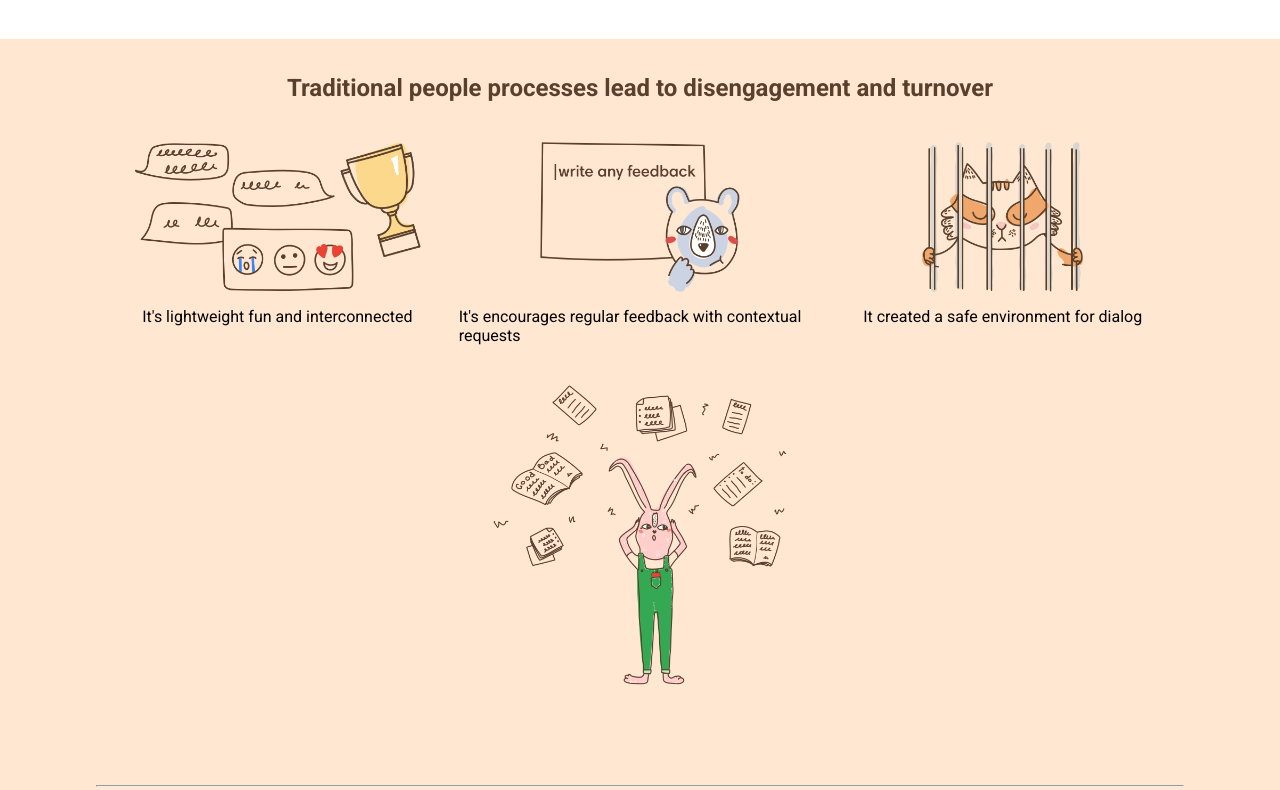
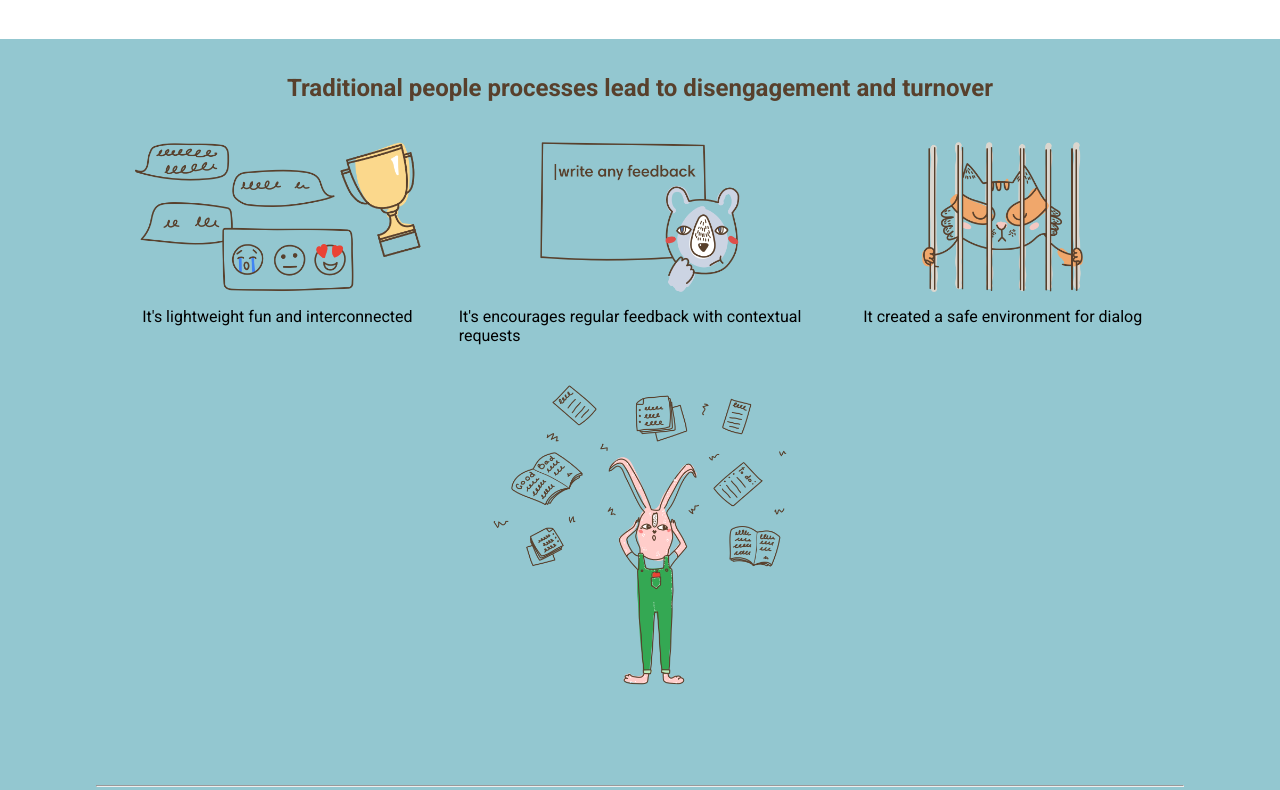
Before and after one commit to williamtruppi/node-sass-teambit, a website: page index.html in a window 1280 px wide. Shown: the part 565-1355 px from the top of the page. Drawn offline with nearby package versions, Linux system fonts and the light colour scheme.

Commit message:
Cambio colore richiesto dal cliente
la modifica ha richiesto semplicemente il cambio del valore assegnato alle variabili

```diff
--- a/src/Partials/_variables.scss
+++ b/src/Partials/_variables.scss
@@ -1,3 +1,3 @@
 $font_color: #58402C;
-$signup_color: #2C4792;
-$main_background_color: #FFE7D2;
+$signup_color: #922C2C;
+$main_background_color: #93C7D0;
```
Also changed, not shown: dist/css/style.css.
